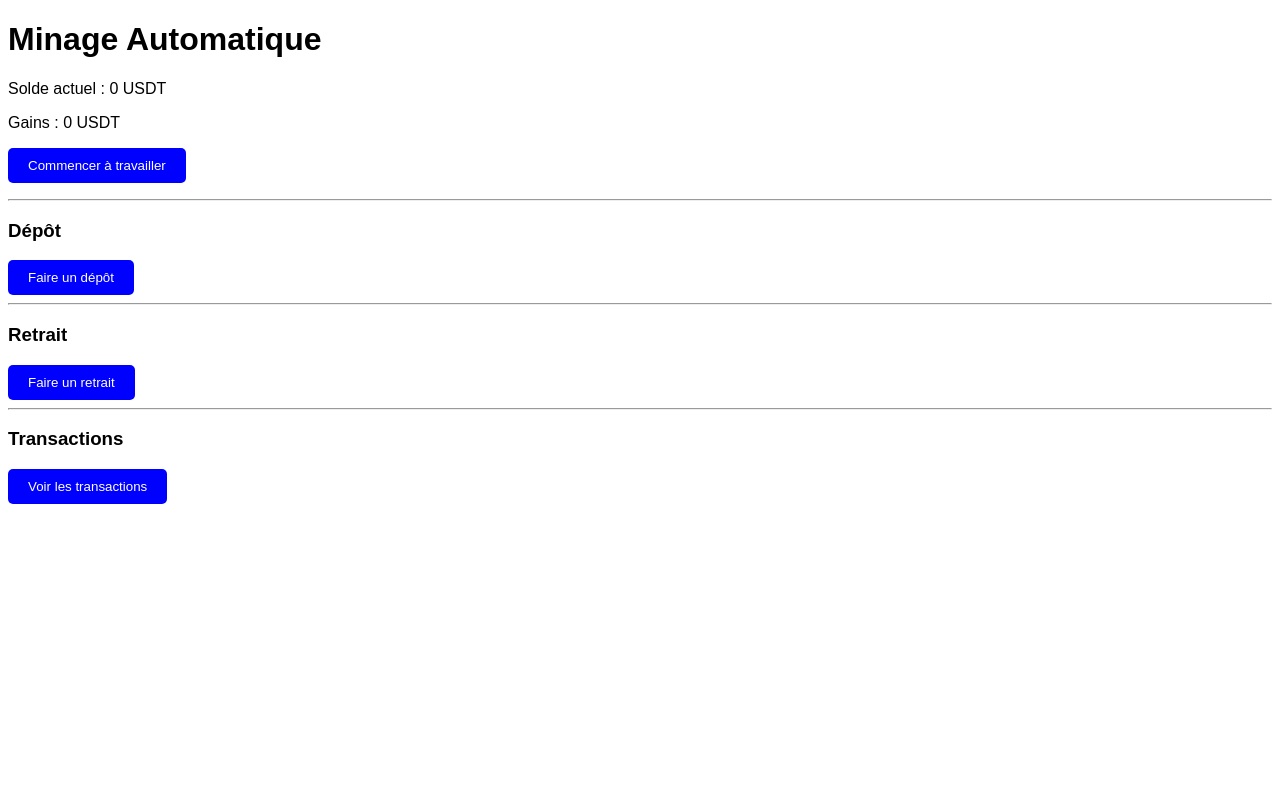
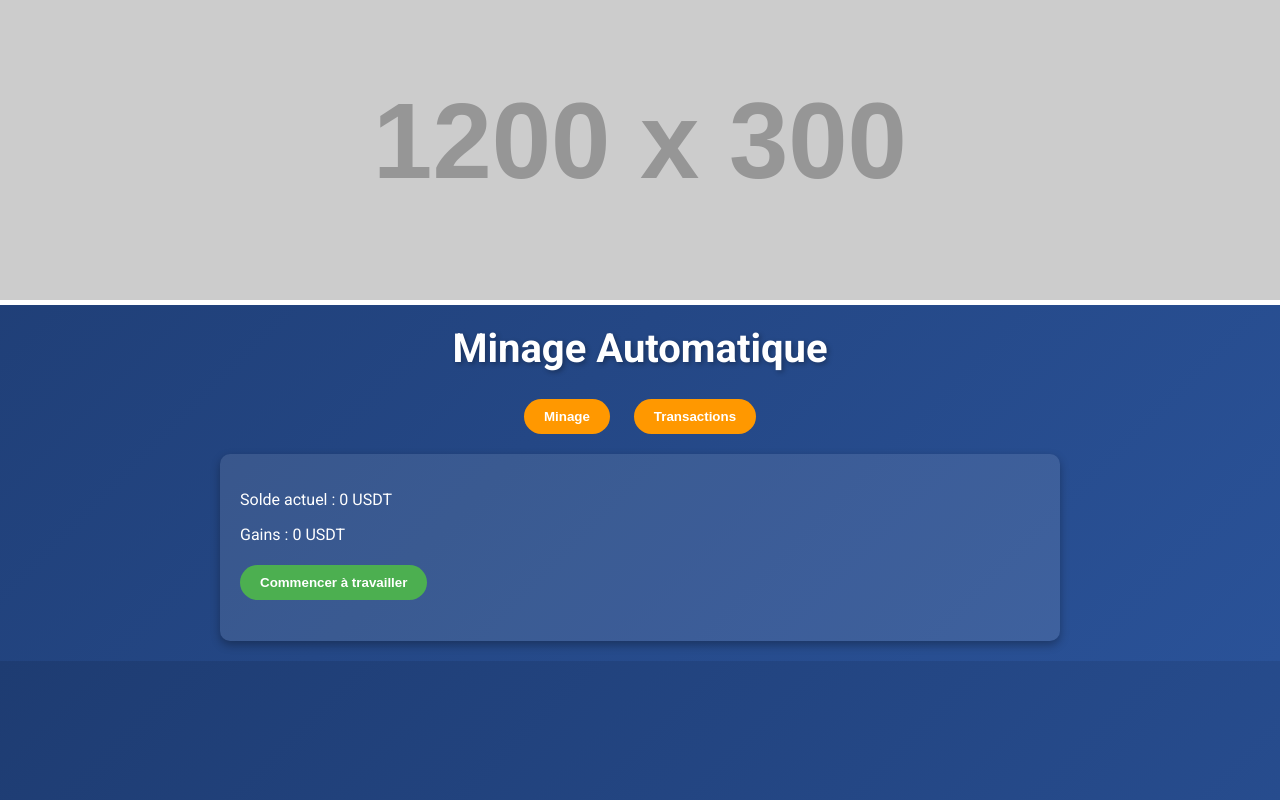
Before and after one commit to Urmin27/EVO-FINANCE-smart-contrat-, a plain HTML site: page index.html in a window 1280 px wide. Drawn offline with Linux system fonts and the light colour scheme; placeholder pictures from the web are drawn by us.

Commit message:
Update index.html

```diff
--- a/index.html
+++ b/index.html
@@ -3,71 +3,175 @@
 <head>
   <meta charset="UTF-8">
   <meta name="viewport" content="width=device-width, initial-scale=1.0">
-  <title>Minage Automatique</title>
+  <title>Minage Automatique - Trading</title>
+  <!-- Importation d'une police moderne depuis Google Fonts -->
+  <link href="https://fonts.googleapis.com/css?family=Roboto:300,400,700&display=swap" rel="stylesheet">
   <style>
-    body { font-family: Arial, sans-serif; }
+    /* Global Styles */
+    body {
+      margin: 0;
+      font-family: 'Roboto', sans-serif;
+      background: linear-gradient(135deg, #1e3c72, #2a5298);
+      color: #fff;
+      overflow-x: hidden;
+    }
+    h1 {
+      text-align: center;
+      margin-top: 20px;
+      font-weight: 700;
+      font-size: 2.5em;
+      text-shadow: 2px 2px 5px rgba(0,0,0,0.3);
+    }
+    /* Header image */
+    .header-img {
+      display: block;
+      width: 100%;
+      max-height: 300px;
+      object-fit: cover;
+      animation: fadeIn 2s ease-in-out;
+      border-bottom: 5px solid #fff;
+    }
+    /* Navigation buttons */
+    #nav-buttons {
+      text-align: center;
+      margin: 20px 0;
+    }
+    #nav-buttons .button {
+      background-color: #ff9800;
+      border: none;
+      color: #fff;
+      padding: 10px 20px;
+      margin: 0 10px;
+      border-radius: 25px;
+      font-weight: 700;
+      transition: transform 0.3s, background-color 0.3s;
+    }
+    #nav-buttons .button:hover {
+      transform: scale(1.1);
+      background-color: #e68900;
+    }
+    /* Sections */
+    #mining-section, #transactions-section {
+      background: rgba(255,255,255,0.1);
+      margin: 20px auto;
+      padding: 20px;
+      border-radius: 10px;
+      max-width: 800px;
+      box-shadow: 0 4px 10px rgba(0,0,0,0.3);
+      animation: slideIn 1s ease-out;
+    }
+    /* Titres */
+    h3 {
+      margin-top: 20px;
+      font-weight: 700;
+    }
+    /* Boutons généraux */
     .button {
+      background-color: #4caf50;
+      border: none;
+      color: #fff;
       padding: 10px 20px;
+      border-radius: 25px;
+      font-weight: 700;
+      transition: background-color 0.3s, transform 0.3s;
       cursor: pointer;
-      background-color: blue;
-      color: white;
+      margin: 5px 0;
+    }
+    .button:hover {
+      background-color: #43a047;
+      transform: translateY(-3px);
+    }
+    /* Champs de formulaire */
+    input[type="number"], input[type="text"], select {
+      width: 100%;
+      padding: 10px;
+      margin: 10px 0;
+      border-radius: 5px;
       border: none;
-      border-radius: 5px;
+      font-size: 1em;
     }
-    .notification { color: green; margin-top: 10px; }
-    table { border-collapse: collapse; width: 100%; }
-    table, th, td { border: 1px solid black; }
-    th, td { padding: 8px; text-align: center; }
+    /* Tableau */
+    table {
+      width: 100%;
+      border-collapse: collapse;
+      background: rgba(255,255,255,0.2);
+      margin-top: 20px;
+      animation: fadeIn 1s ease-in;
+    }
+    th, td {
+      padding: 12px;
+      text-align: center;
+      border: 1px solid rgba(255,255,255,0.3);
+    }
+    th {
+      background-color: rgba(0,0,0,0.3);
+      font-weight: 700;
+    }
+    /* Notification */
+    #notification {
+      text-align: center;
+      font-size: 1.2em;
+      margin-top: 20px;
+    }
+    /* Animations */
+    @keyframes fadeIn {
+      from { opacity: 0; }
+      to { opacity: 1; }
+    }
+    @keyframes slideIn {
+      from { transform: translateY(50px); opacity: 0; }
+      to { transform: translateY(0); opacity: 1; }
+    }
   </style>
 </head>
 <body>
+  <!-- Header image avec thème trading -->
+  <img class="header-img" src="https://via.placeholder.com/1200x300.png?text=Trading+Dashboard" alt="Trading Image">
+
   <h1>Minage Automatique</h1>
+
+  <!-- Boutons de navigation -->
+  <div id="nav-buttons">
+    <button id="show-mining" class="button">Minage</button>
+    <button id="show-transactions" class="button">Transactions</button>
+  </div>
 
   <!-- Section Minage -->
   <div id="mining-section">
     <p>Solde actuel : <span id="balance">0</span> USDT</p>
     <p>Gains : <span id="solde-gains">0</span> USDT</p>
     <button id="start-mining" class="button">Commencer à travailler</button>
-    <!-- Affichage du statut du contrat -->
     <p id="contract-status"></p>
   </div>
 
-  <hr>
-
-  <!-- Section Dépôt -->
+  <!-- Section Transactions -->
+  <div id="transactions-section" style="display: none;">
+    <!-- Formulaire Dépôt -->
     <h3>Dépôt</h3>
     <button id="depot-btn" class="button">Faire un dépôt</button>
     <div id="depot-form" style="display: none;">
       <label for="montant-depot">Montant du dépôt (USDT):</label>
       <input type="number" id="montant-depot" required>
-    <br>
       <label for="adresse-depot">Adresse du dépôt:</label>
       <select id="adresse-depot">
         <option value="adresse1">Adresse 1</option>
         <option value="adresse2">Adresse 2</option>
       </select>
-    <br>
       <button id="valider-depot" class="button">Valider le dépôt</button>
     </div>
 
-  <hr>
-
-  <!-- Section Retrait -->
+    <!-- Formulaire Retrait -->
     <h3>Retrait</h3>
     <button id="retrait-btn" class="button">Faire un retrait</button>
     <div id="retrait-form" style="display: none;">
       <label for="montant-retrait">Montant à retirer:</label>
       <input type="number" id="montant-retrait" required>
-    <br>
       <label for="adresse-retrait">Adresse du retrait:</label>
       <input type="text" id="adresse-retrait" required>
-    <br>
       <button id="valider-retrait" class="button">Valider le retrait</button>
     </div>
 
-  <hr>
-
-  <!-- Section Transactions -->
+    <!-- Tableau des Transactions -->
     <h3>Transactions</h3>
     <button id="show-transactions-btn" class="button">Voir les transactions</button>
     <div id="transactions-table" style="display: none;">
@@ -86,6 +190,7 @@
         <tbody id="transactions-list"></tbody>
       </table>
     </div>
+  </div>
 
   <div id="notification" class="notification"></div>
 
@@ -93,8 +198,6 @@
     /**************************************
      * INITIALISATION DES VARIABLES
      **************************************/
-    // Pour conserver les données même après fermeture/reouverture du navigateur,
-    // nous utilisons localStorage.
     if(getLocalStorage("balance") === null) { setLocalStorage("balance", 0); }
     if(getLocalStorage("soldeGains") === null) { setLocalStorage("soldeGains", 0); }
     if(getLocalStorage("transactions") === null) { setLocalStorage("transactions", []); }
@@ -170,7 +273,6 @@
       }
     }
 
-    // Ajoute une transaction tout en évitant les doublons en attente
     function addTransaction(type, montant, adresse) {
       let transactions = getLocalStorage("transactions", []);
       const duplicate = transactions.find(tx => tx.type === type && tx.statut === "En attente");
@@ -192,7 +294,6 @@
       return transaction.id;
     }
 
-    // Lors de la confirmation d'une transaction, si c'est un dépôt, on ajoute le montant au balance.
     function confirmTransaction(transactionId) {
       let transactions = getLocalStorage("transactions", []);
       const tx = transactions.find(tx => tx.id === transactionId);
@@ -207,7 +308,6 @@
         if (tx.type === "Retrait") {
           let soldeGains = getLocalStorage("soldeGains", 0);
           let fraisRetrait = tx.montant * 0.01; // 1% de frais
-          // Désormais, on déduit directement le montant demandé du solde gains.
           if (soldeGains >= tx.montant) {
             soldeGains -= tx.montant;
             setLocalStorage("soldeGains", soldeGains);
@@ -233,7 +333,6 @@
       }
     }
 
-    // Affichage des transactions avec une colonne Date
     function afficherTransactions() {
       const transactions = getLocalStorage("transactions", []);
       const tableBody = document.getElementById("transactions-list");
@@ -263,7 +362,6 @@
      **************************************/
     function startContract() {
       const now = Date.now();
-      // Si un contrat est déjà en cours, on ne démarre pas un nouveau
       if (getLocalStorage("contractEnd", null) && now < getLocalStorage("contractEnd", 0)) {
         showNotification("Un contrat est déjà en cours.");
         return;
@@ -271,32 +369,26 @@
       const contractEnd = now + CONTRACT_DURATION;
       setLocalStorage("contractStart", now);
       setLocalStorage("contractEnd", contractEnd);
-      // Formatage des dates pour affichage dans la notification
       const startDateStr = new Date(now).toLocaleString();
       const endDateStr = new Date(contractEnd).toLocaleString();
       showNotification(`Le robot commence à travailler. Contrat du ${startDateStr} au ${endDateStr}.`);
       updateContractStatus();
-      // Planification de la fin du contrat
       setTimeout(finishContract, CONTRACT_DURATION);
     }
 
-    // À la fin du contrat, on transfère le balance (dépôt confirmé) + 5% en gains vers soldeGains
     function finishContract() {
       const balance = getLocalStorage("balance", 0);
       const gains = balance * 0.05;
       let soldeGains = getLocalStorage("soldeGains", 0);
       soldeGains += balance + gains;
       setLocalStorage("soldeGains", soldeGains);
-      // Réinitialisation du balance
       setLocalStorage("balance", 0);
-      // Suppression des données de contrat
       localStorage.removeItem("contractStart");
       localStorage.removeItem("contractEnd");
       updateUI();
       showNotification("Contrat terminé ! Vos gains ont été ajoutés.");
     }
 
-    // Lors du chargement de la page, si un contrat est en cours, le reprendre ou le terminer
     function checkOngoingContract() {
       const contractEnd = getLocalStorage("contractEnd", null);
       if (contractEnd) {
@@ -314,7 +406,6 @@
     /**************************************
      * GESTION DES ÉVÉNEMENTS UTILISATEUR
      **************************************/
-    // Démarrer le contrat (minage)
     document.getElementById("start-mining").addEventListener("click", function() {
       const balance = getLocalStorage("balance", 0);
       if (balance <= 0) {
@@ -324,12 +415,10 @@
       startContract();
     });
 
-    // Afficher le formulaire de dépôt
     document.getElementById("depot-btn").addEventListener("click", function() {
       document.getElementById("depot-form").style.display = "block";
     });
 
-    // Valider le dépôt (une seule fois par jour)
     document.getElementById("valider-depot").addEventListener("click", function() {
       const montantDepot = parseFloat(document.getElementById("montant-depot").value);
       const adresseDepot = document.getElementById("adresse-depot").value;
@@ -346,7 +435,6 @@
       const transactionId = addTransaction("Dépôt", montantDepot, adresseDepot);
       if (transactionId) {
         setLocalStorage("lastDeposit", today);
-        // Confirmation automatique après 2 minutes
         setTimeout(function() {
           confirmTransaction(transactionId);
         }, TRANSACTION_DELAY);
@@ -355,12 +443,10 @@
       }
     });
 
-    // Afficher le formulaire de retrait
     document.getElementById("retrait-btn").addEventListener("click", function() {
       document.getElementById("retrait-form").style.display = "block";
     });
 
-    // Valider le retrait (une seule fois par jour)
     document.getElementById("valider-retrait").addEventListener("click", function() {
       const montantRetrait = parseFloat(document.getElementById("montant-retrait").value);
       const adresseRetrait = document.getElementById("adresse-retrait").value;
@@ -386,7 +472,6 @@
       }
     });
 
-    // Afficher le tableau des transactions après saisie d'un code d'accès
     document.getElementById("show-transactions-btn").addEventListener("click", function() {
       const code = prompt("Veuillez entrer le code d'accès :");
       if (code === ACCESS_CODE) {
@@ -397,12 +482,24 @@
     });
 
     /**************************************
+     * NAVIGATION ENTRE LES SECTIONS
+     **************************************/
+    document.getElementById("show-mining").addEventListener("click", function() {
+      document.getElementById("mining-section").style.display = "block";
+      document.getElementById("transactions-section").style.display = "none";
+    });
+
+    document.getElementById("show-transactions").addEventListener("click", function() {
+      document.getElementById("mining-section").style.display = "none";
+      document.getElementById("transactions-section").style.display = "block";
+    });
+
+    /**************************************
      * INITIALISATION AU CHARGEMENT DE LA PAGE
      **************************************/
     updateUI();
     checkOngoingContract();
     processPendingTransactions();
-    // Vérification périodique des transactions en attente toutes les 60 secondes
     setInterval(processPendingTransactions, 60000);
   </script>
 </body>
```
Lines whose indentation alone changed are shown as unchanged.
